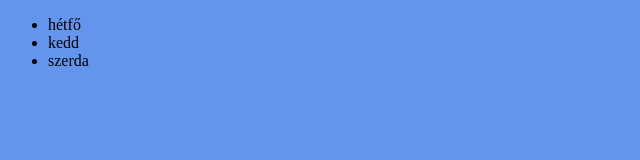
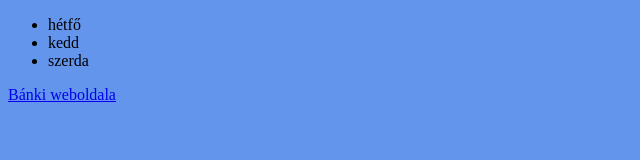
Before and after one commit to DaniHUN1010/1212, a plain HTML site: page index.html in a window 1280 px wide. Shown: the whole page, without its empty margins (0-640 px from the left). Drawn offline with Linux system fonts and the light colour scheme.

Commit message:
hivatkozás

```diff
--- a/index.html
+++ b/index.html
@@ -13,5 +13,6 @@
         <li>kedd</li>
         <li>szerda</li>
     </ul>
+    <a href="bankitatabanya.hu">Bánki weboldala</a>
 </body>
 </html>
```
